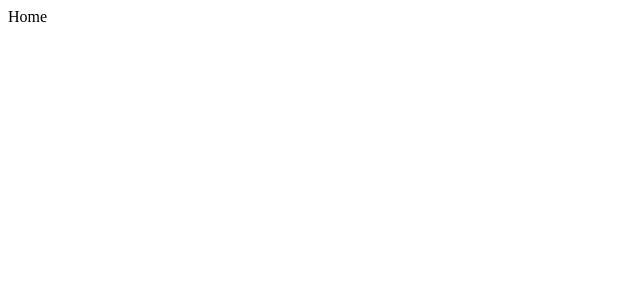
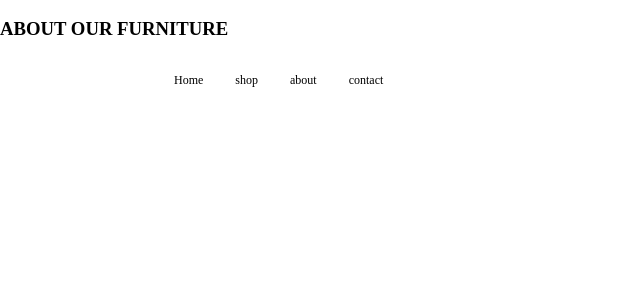
Before and after one commit to Emmanuetoks/Room-Website, a React (Vite) app: page / in a window 1280 px wide. Shown: the top 300 px of the page, without its empty margins (0-640 px from the left). Built offline with nearby package versions, Linux system fonts and the light colour scheme.

Commit message:
ADD CSS FILE
created and impoerted css file into the App component

```diff
--- /dev/null
+++ b/CSS/index.css
@@ -0,0 +1,67 @@
+:root {
+    /* Design System */
+    --clr_primary-100: hsl(0, 0%, 63%);
+    --clr_primary-200: hsl(0, 0%, 0%);
+    --clr_primary-300: hsl(0, 0%, 100%);
+    --clr_primary-400: hsl(0, 0%, 27%);
+    --ff-primary: ;
+    --fs-100: 0.75rem;
+}
+
+/* CSS general resets */
+*,
+*::after,
+*::before {
+    box-sizing: border-box;
+    margin: 0;
+    padding: 0;
+}
+
+ul {
+    list-style: none;
+}
+
+/* Utility classes */
+.flex {
+    display: flex;
+    gap: var(--gap);
+}
+
+.grid {
+    display: grid;
+}
+
+.sr-only {
+    position: absolute;
+    width: 0;
+    height: 0;
+    clip-path: circle(0);
+    overflow: hidden;
+}
+
+.uppercase {
+    text-transform: uppercase;
+}
+
+.pos-abs {
+    position: absolute;
+}
+
+.fs-100 {
+    font-size: var(--fs-100);
+}
+
+/* Component Styling */
+.main__header {
+    padding: 3rem 4rem;
+}
+
+.navbar {
+    height: 4rem;
+    align-items: center;
+}
+
+
+.navbar__menu {
+    align-items: flex-start;
+}
--- a/src/components/App.jsx
+++ b/src/components/App.jsx
@@ -1,10 +1,23 @@
+import RootLayout from '../layout/RootLayout'
 import Home from './Home'
+import About from '../pages/About'
+import '../../CSS/index.css'
+import { createBrowserRouter, createRoutesFromElements, Route, RouterProvider } from 'react-router-dom'
+
+const router = createBrowserRouter(
+  createRoutesFromElements(
+    <Route path='/' element={<RootLayout />}>
+      <Route index element={<Home />} />
+      <Route path='about' element={<About />} />
+    </Route>
+  )
+)
 
 const App = () => {
   return (
-    <div>
-      <Home/>
-    </div>
+    <>
+      <RouterProvider router={router} />
+    </>
   )
 }
 
--- a/src/components/Home.jsx
+++ b/src/components/Home.jsx
@@ -1,9 +1,8 @@
-import { useEffect, useState } from 'react'
 const Home = () => {
   return (
-    <>
-        Home
-    </>
+    <div className="main__content grid">
+
+    </div>
   )
 }
 
--- /dev/null
+++ b/src/components/NavBar.jsx
@@ -0,0 +1,20 @@
+import Logo from '../../public/assets/images/logo.svg'
+
+const NavBar = () => {
+  return (
+    <nav className="navbar flex" style={{'--gap': '3rem'}}>
+        <div className="navbar__logo">
+          <img src={Logo}/>
+        </div>
+
+        <ul className="navbar__menu fs-100 flex" style={{'--gap': '2rem'}}>
+          <li className="navbar__link">Home</li>
+          <li className="navbar__link">shop</li>
+          <li className="navbar__link">about</li>
+          <li className="navbar__link">contact</li>
+        </ul>
+    </nav>
+  )
+}
+
+export default NavBar
--- /dev/null
+++ b/src/layout/RootLayout.jsx
@@ -0,0 +1,21 @@
+import { Outlet } from "react-router-dom"
+import NavBar from "../components/NavBar"
+
+const RootLayout = () => {
+    return (
+        <main className="main">
+            <header className="main__header pos-abs">
+                <NavBar />
+            </header>
+            <Outlet/>
+            <footer className="main__footer">
+                <img/>
+                <div>
+                    <h3 className="uppercase">about our furniture</h3>
+                </div>
+            </footer>
+        </main>
+    )
+}
+
+export default RootLayout
--- a/src/main.jsx
+++ b/src/main.jsx
@@ -4,6 +4,6 @@ import App from './components/App'
 
 ReactDOM.createRoot(document.getElementById('root')).render(
   <React.StrictMode>
-    <App />
+    <App/>
   </React.StrictMode>,
 )
--- /dev/null
+++ b/src/pages/About.jsx
@@ -0,0 +1,7 @@
+const About = () => {
+  return (
+    <div>{context}</div>
+  )
+}
+
+export default About
--- /dev/null
+++ b/src/pages/Contact.jsx
@@ -0,0 +1,5 @@
+export const Contact = () => {
+  return (
+    <div>Contact</div>
+  )
+}
--- /dev/null
+++ b/src/pages/Home.jsx
@@ -0,0 +1,5 @@
+export const Home = () => {
+  return (
+    <div>Home</div>
+  )
+}
```
Also changed, not shown: src/components/PageLayout.jsx (added, +9 -0 lines), src/pages/Shop.jsx (added, +9 -0 lines).
